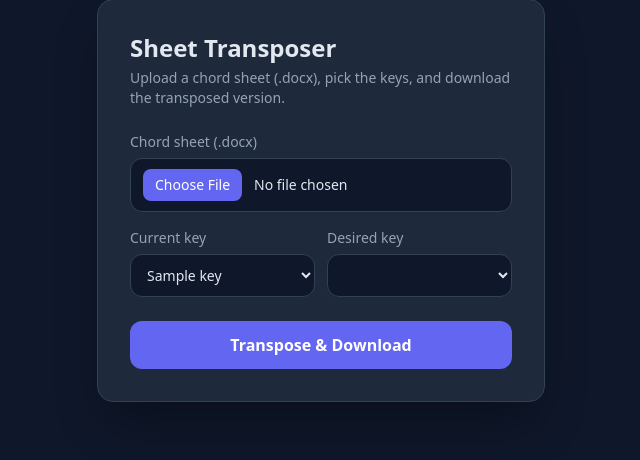
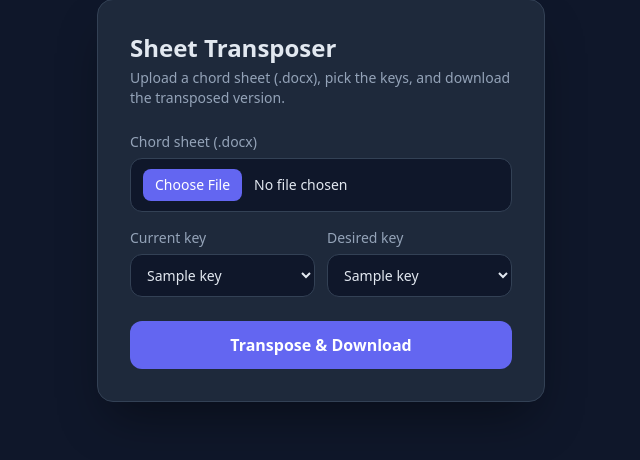
Before and after one commit to danee940/Sheet-Transposer, a Flask app: template templates/index.html in a window 1280 px wide. Shown: the part 49-509 px from the top of the page, without its empty margins (319-959 px from the left). Run offline with Flask 3, Linux system fonts and the light colour scheme; the template is opened without the code that fills it: most values are stand-ins (such as "Sample title", 1, 10 or a date in 2020); lists and menus that the app fills with data are empty; some libraries are stand-ins or nearby versions.

Commit message:
fix(ui): correct escaped markup in target key dropdown
The option elements were rendered as HTML entities (&lt;option&gt;),
so the select never displayed the available keys. Replace the
escaped tags with real option elements and route success feedback
through showTransposeResult.

```diff
--- a/templates/index.html
+++ b/templates/index.html
@@ -49,8 +49,7 @@
           <label for="target_key" class="mb-1.5 mt-4 block text-sm text-muted">Desired key</label>
           <select id="target_key" name="target_key" required
             class="w-full rounded-xl border border-app-border bg-bg px-3 py-2.5 text-sm text-slate-200">
-            {% for key in keys %}&lt;option value="{{ key }}"{% if key == "D" %} selected{% endif %}&gt;{{ key }}
-            </option>{% endfor %}
+            {% for key in keys %}<option value="{{ key }}"{% if key == "D" %} selected{% endif %}>{{ key }}</option>{% endfor %}
           </select>
         </div>
       </div>
@@ -144,7 +143,7 @@
         link.remove();
         URL.revokeObjectURL(url);
 
-        show("ok", `Transposed from ${from} to ${to}.\nChanges: ${changes}`);
+        showTransposeResult(from, to, changes);
       } catch (err) {
         show("error", "Network error. Please try again.");
       } finally {
```
Also changed, not shown: requirements-dev.txt (+1 -0 lines), 1 other file.
